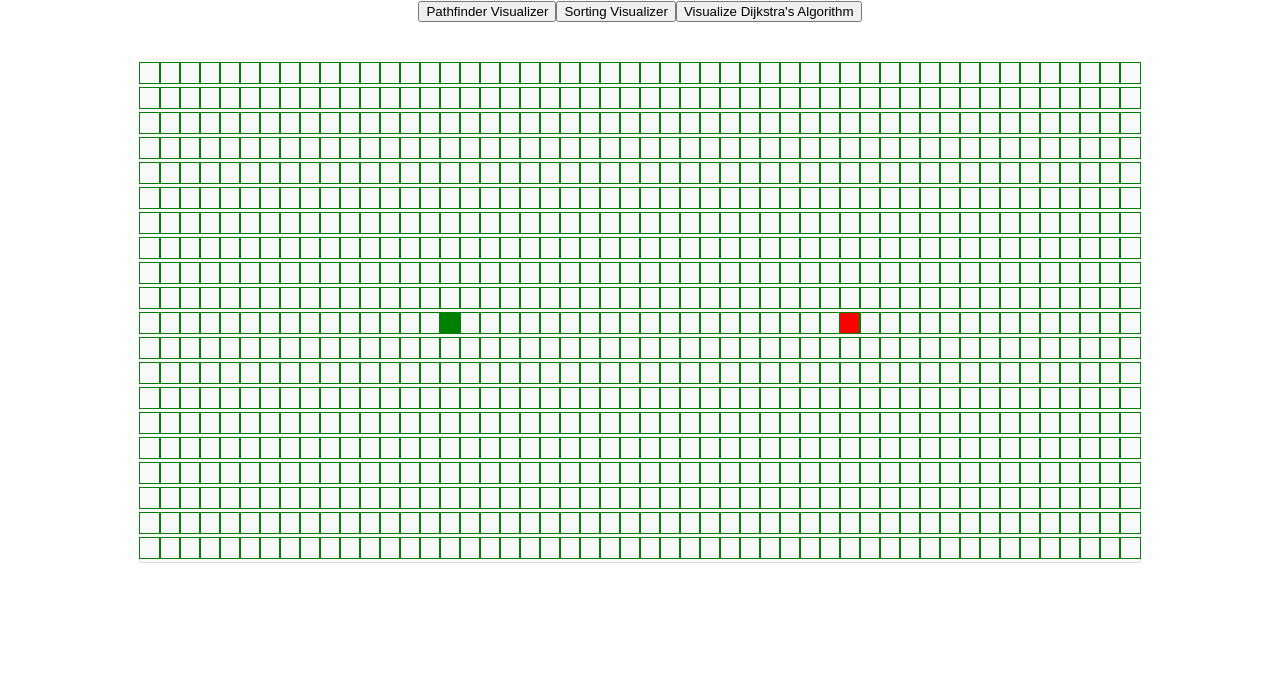
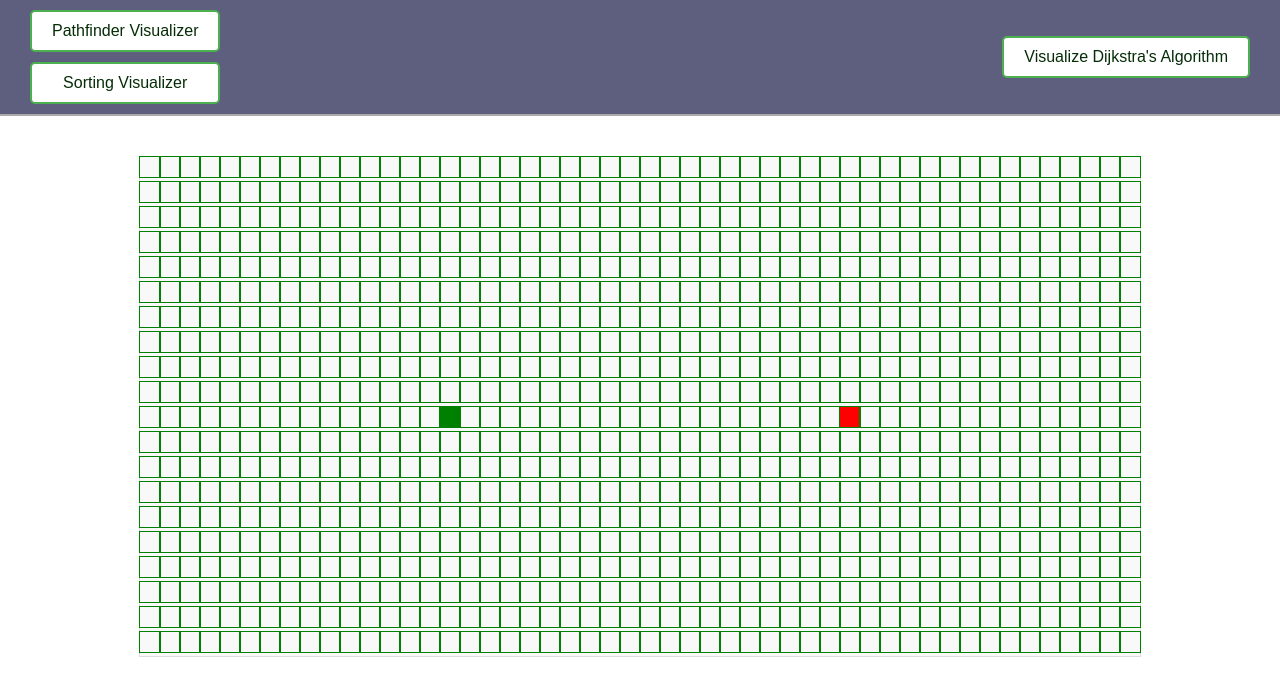
Before and after one commit to zkamdar1/algorithm-visualizer, a React (Create React App) app in the folder algo-visuals/: page / in a window 1280 px wide. Shown: the top 696 px of the page. Built offline with nearby package versions, Linux system fonts and the light colour scheme; the HTML template or start-up script is replaced by a standard one.

Commit message:
add styling to navbar

```diff
--- a/algo-visuals/src/components/Navbar/Navbar.css
+++ b/algo-visuals/src/components/Navbar/Navbar.css
@@ -0,0 +1,38 @@
+.navbar {
+    display: flex;
+    width: 100%;
+    justify-content: space-between;
+    align-items: center;
+    padding: 10px;
+    background-color: rgb(94, 94, 126);
+    border-bottom: 2px solid #aaa;
+}
+
+.view-buttons {
+    display: flex;
+    flex-direction: column;
+    gap: 10px;
+    padding-left: 30px;
+}
+
+.algo-buttons {
+    display: flex;
+    flex-direction: row;
+    gap: 10px;
+    padding-right: 30px;
+}
+
+button {
+    padding: 10px 20px;
+    font-size: 16px;
+    cursor: pointer;
+    border: 2px solid #4caf50;
+    background-color: #fff;
+    color: #062c07;
+    border-radius: 5px;
+    transition: background-color 0.3s, color 0.3s;
+}
+
+button:hover {
+    background-color: #c6f3c8;
+}
--- a/algo-visuals/src/components/Navbar/Navbar.jsx
+++ b/algo-visuals/src/components/Navbar/Navbar.jsx
@@ -1,4 +1,5 @@
-import React from 'react'
+import React from 'react';
+import './Navbar.css';
 
 export const Navbar = ({
     switchView,
@@ -13,9 +14,11 @@ export const Navbar = ({
 }) => {
   return (
     <div className='navbar'>
+        <div className='view-buttons'>
             <button onClick={() => switchView('pathfinder')}>Pathfinder Visualizer</button>
             <button onClick={() => switchView('sorting')}>Sorting Visualizer</button>
-
+        </div>
+        <div className='algo-buttons'>
             {currentView === 'pathfinder' ? (
                 <>
                     <button onClick={(visualizeDijkstra)}>
@@ -33,5 +36,6 @@ export const Navbar = ({
                 </>
             ) }
         </div>
+    </div>
   );
 };
```
Lines whose indentation alone changed are shown as unchanged.
